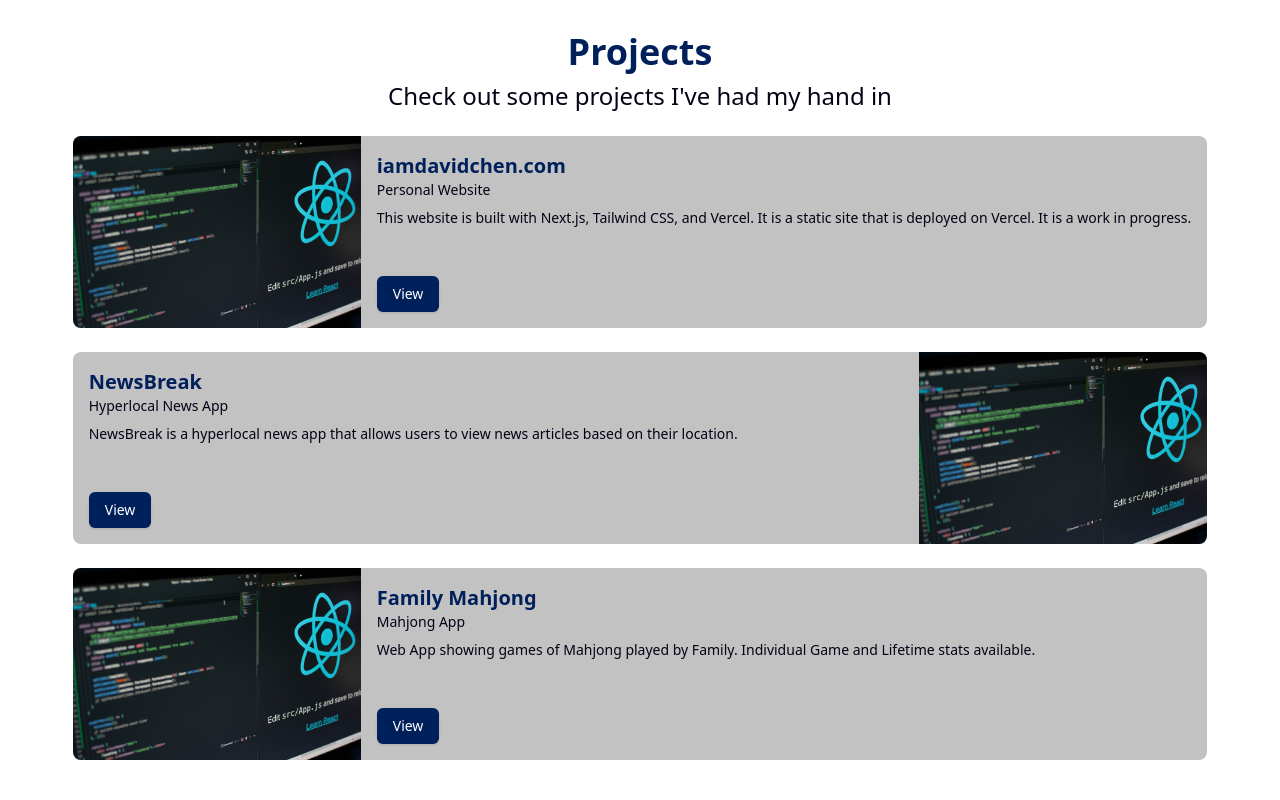
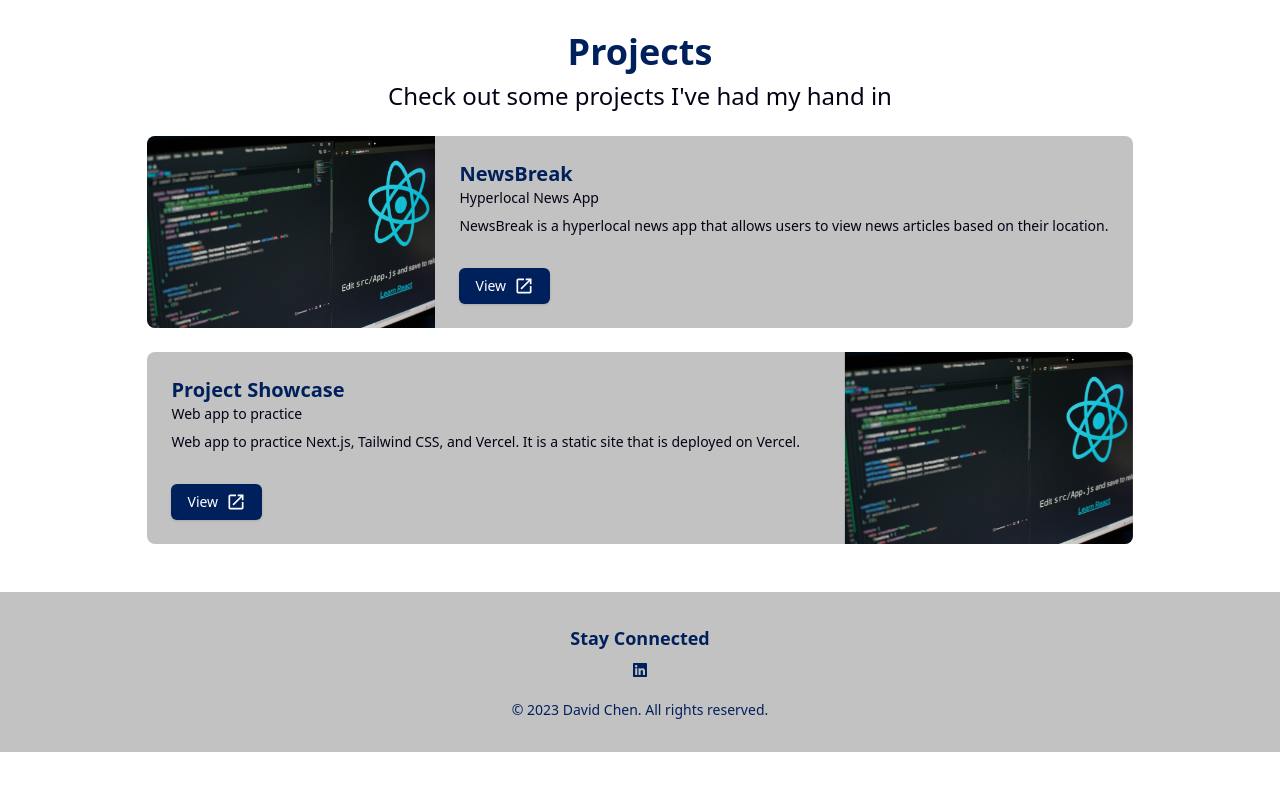
Before and after one commit to tailsx/tailsx.github.io, a Next.js app: page / in a window 1280 px wide. Shown: the part 800-1600 px from the top of the page. After the commit the page ends 1552 px from the top, so only its background shows below. Built offline with nearby package versions, Linux system fonts and the light colour scheme.

Commit message:
adding link updates

```diff
--- a/app/components/davidProjects.js
+++ b/app/components/davidProjects.js
@@ -1,22 +1,26 @@
 import { Button } from "@/components/ui/button"
 import { cn } from "@/lib/utils"
 import Image from "next/image"
+import Link from "next/link"
+import { MdOpenInNew } from "react-icons/md"
 
 const PROJECTS = [
-  {
+  /* {
     title: "iamdavidchen.com",
     subtitle: "Personal Website",
     desc: "This website is built with Next.js, Tailwind CSS, and Vercel. It is a static site that is deployed on Vercel. It is a work in progress.",
-  },
+  }, */
   {
     title: "NewsBreak",
     subtitle: "Hyperlocal News App",
     desc: "NewsBreak is a hyperlocal news app that allows users to view news articles based on their location.",
+    link: "https://www.newsbreak.com",
   },
   {
-    title: "Family Mahjong",
-    subtitle: "Mahjong App",
-    desc: "Web App showing games of Mahjong played by Family.  Individual Game and Lifetime stats available.",
+    title: "Project Showcase",
+    subtitle: "Web app to practice",
+    desc: "Web app to practice Next.js, Tailwind CSS, and Vercel. It is a static site that is deployed on Vercel.",
+    link: "https://project-showcase-sigma.vercel.app/",
   },
 ]
 
@@ -26,7 +30,7 @@
       <h2 className="text-primary text-2xl md:text-4xl font-bold">Projects</h2>
       <p className="text-foreground text-base md:text-2xl mb-4 leading-tight">{`Check out some projects I've had my hand in`}</p>
       <div className="flex flex-col gap-6">
-        {PROJECTS.map(({ title, subtitle, desc }, index) => (
+        {PROJECTS.map(({ title, subtitle, desc, link }, index) => (
           <ProjectItem key={title} direction={index % 2 === 0 ? "ltr" : "rtl"}>
             <ProjectHeader>
               <ProjectImage />
@@ -36,7 +40,12 @@
               <ProjectSubtitle>{subtitle}</ProjectSubtitle>
               <ProjectDescription>{desc}</ProjectDescription>
               <ProjectActions>
-                <ProjectButton className="text-white">View</ProjectButton>
+                <a href={link} target="_blank">
+                  <ProjectButton className="text-white flex items-center">
+                    <span className="mr-2">View</span>
+                    <MdOpenInNew size={20} />
+                  </ProjectButton>
+                </a>
               </ProjectActions>
             </ProjectBody>
           </ProjectItem>
@@ -65,7 +74,7 @@
   </div>
 )
 const ProjectHeader = (props) => <div className={`flex justify-center items-center`}>{props.children}</div>
-const ProjectBody = (props) => <div className={`flex flex-col p-4 flex-grow`}>{props.children}</div>
+const ProjectBody = (props) => <div className={`flex flex-col p-4 flex-grow lg:p-6`}>{props.children}</div>
 const ProjectTitle = (props) => <h3 className="text-xl text-primary font-bold">{props.children}</h3>
 const ProjectSubtitle = (props) => <span className="text-sm">{props.children}</span>
 const ProjectDescription = (props) => <p className="text-sm mt-2 mb-4">{props.children}</p>
```
